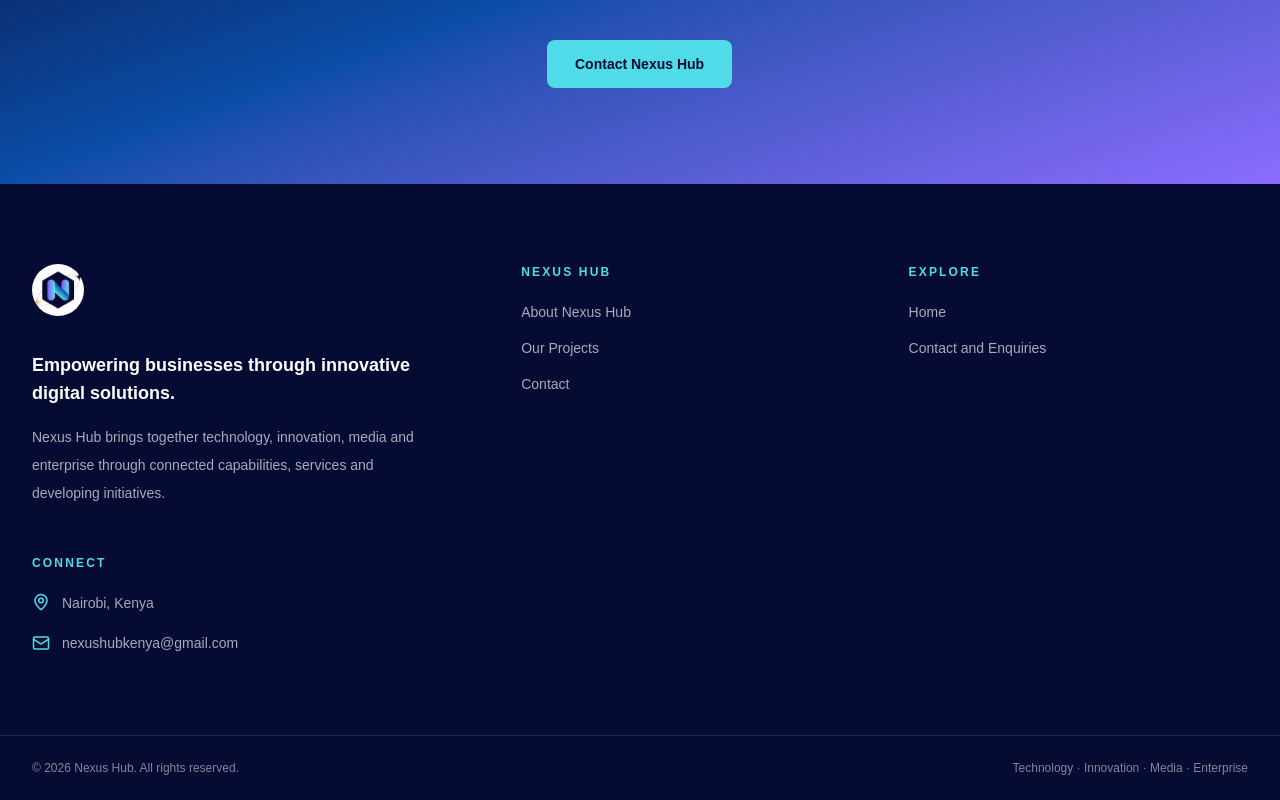
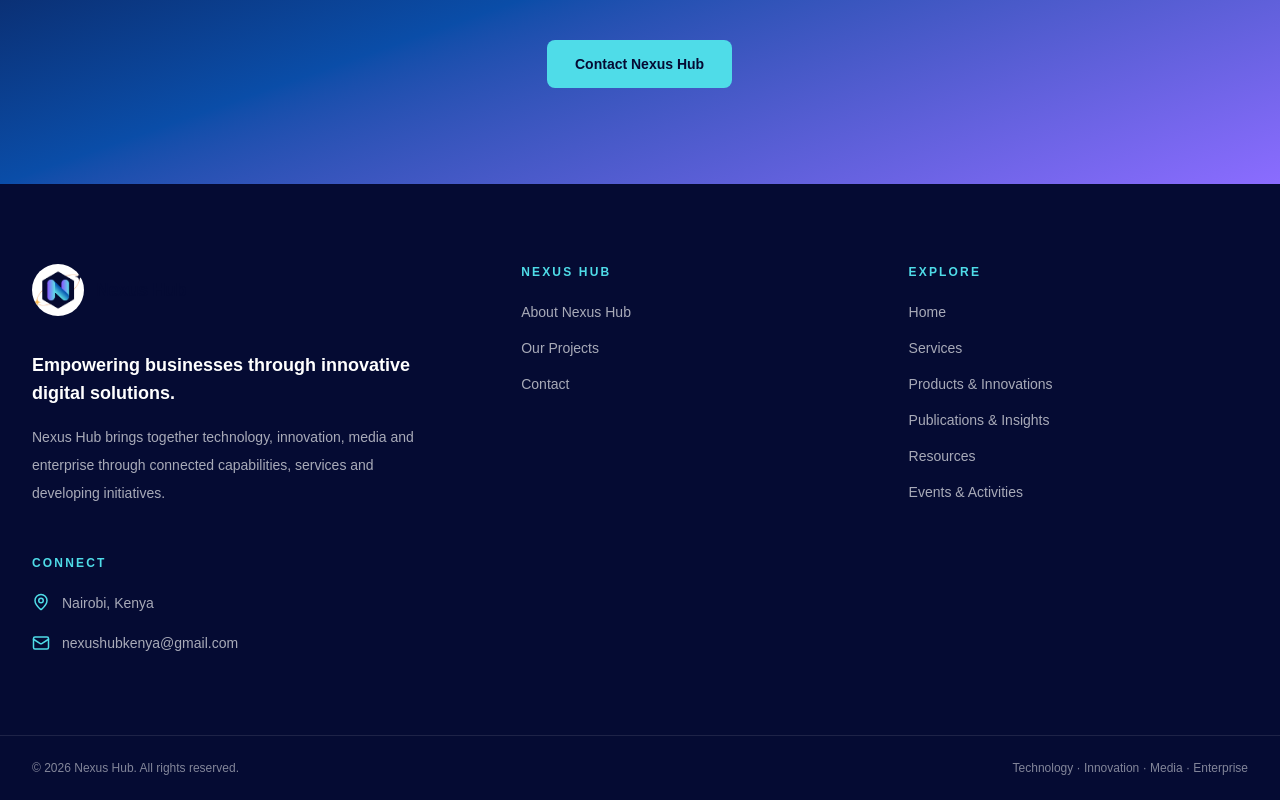
Before and after one commit to hlestakovjames/nexushub-frontend, a Next.js app: page / in a window 1280 px wide. Shown: the part 5580-6380 px from the top of the page. Built offline with nearby package versions, Linux system fonts and the light colour scheme.

Commit message:
Add Resources and knowledge links to footer

```diff
--- a/components/navigation/Footer.tsx
+++ b/components/navigation/Footer.tsx
@@ -16,7 +16,11 @@ const footerGroups = [
     title: 'Explore',
     links: [
       { label: 'Home', href: '/' },
-      { label: 'Contact and Enquiries', href: '/contact' },
+      { label: 'Services', href: '/services' },
+      { label: 'Products & Innovations', href: '/products' },
+      { label: 'Publications & Insights', href: '/publications' },
+      { label: 'Resources', href: '/resources' },
+      { label: 'Events & Activities', href: '/events' },
     ],
   },
 ];
```
